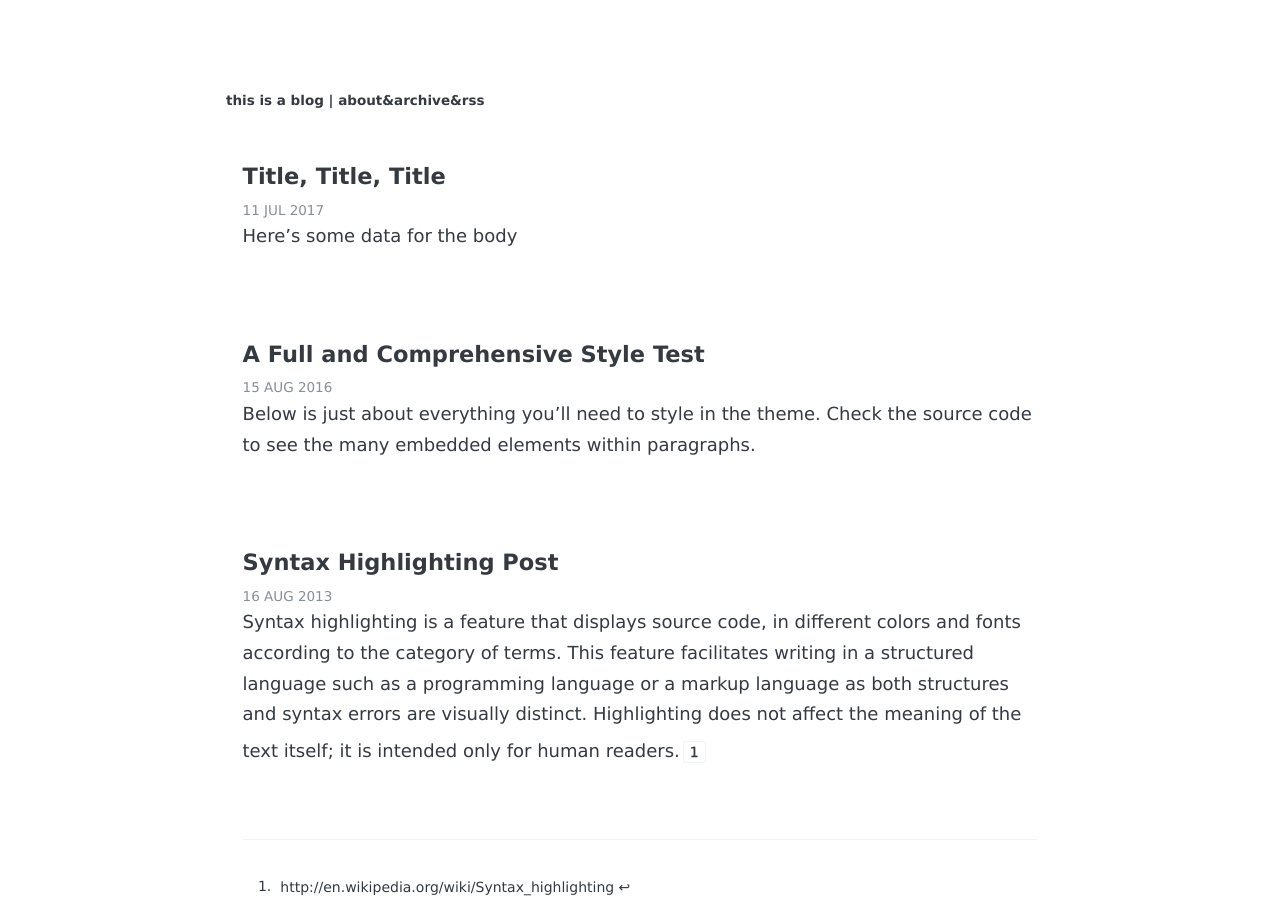
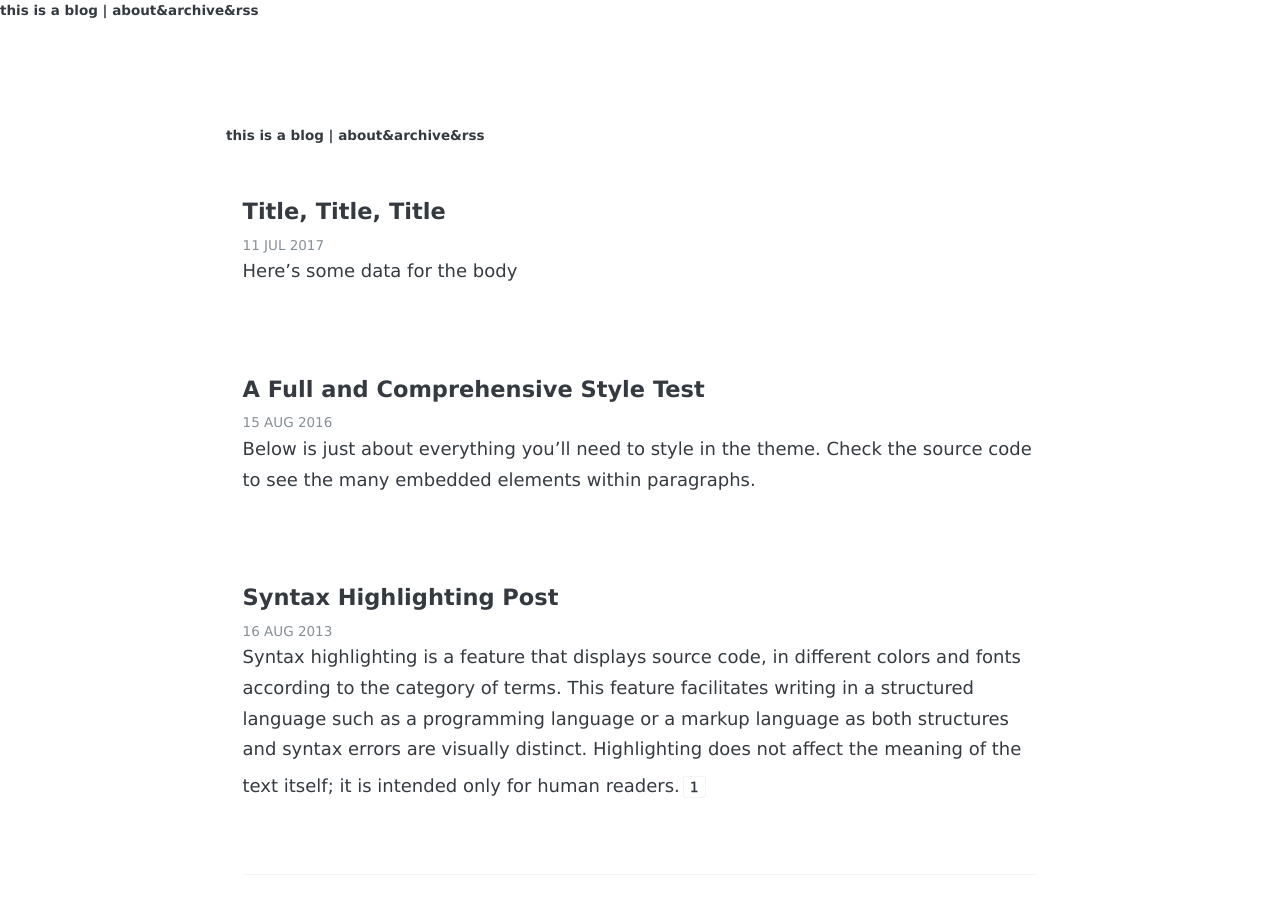
Before and after one commit to thisisamatthew/thisisamatthew.github.io, a Jekyll site: the page built from index.html, in a window 1280 px wide and 900 px high. Built offline with Jekyll 4.4.1, drawn with Linux system fonts in a browser that asks for light colours; some web fonts are replaced; the list of posts is cut into pages by our own code.

Commit message:
Added header

```diff
--- a/_layouts/default.html
+++ b/_layouts/default.html
@@ -2,6 +2,9 @@
 <html lang="en">
 {% include head.html %}
 <body>
+      <div class="header-small">
+            <a href="{{site.url}}{{site.baseurl}}">{{ site.name }}</a> | <a href="/about">about</a>&<a href="/archive">archive</a>&<a href="/feed.xml">rss</a>
+      </div>
       <div class="content-container">
     {{ content }}
   </div>
```
